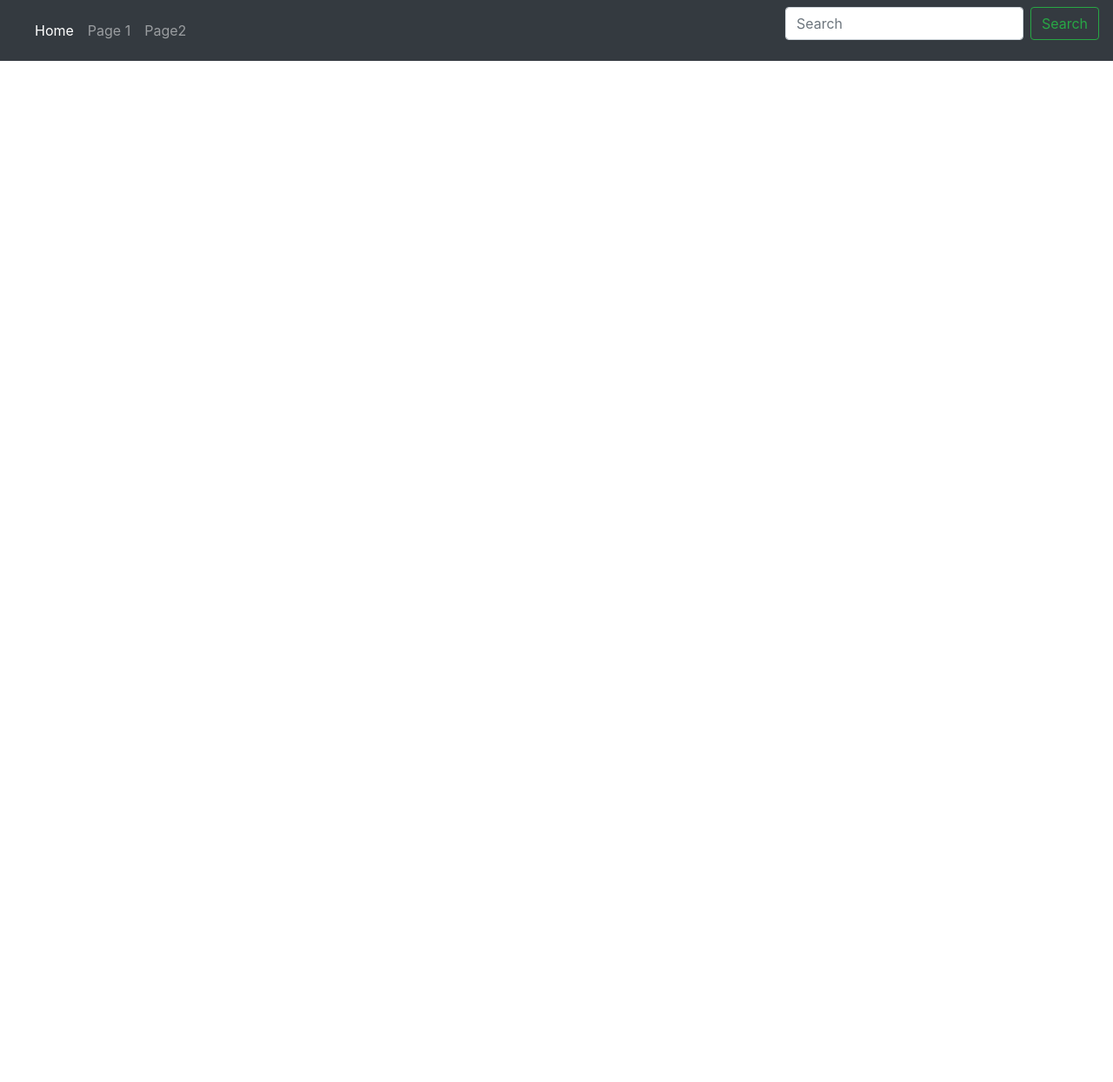
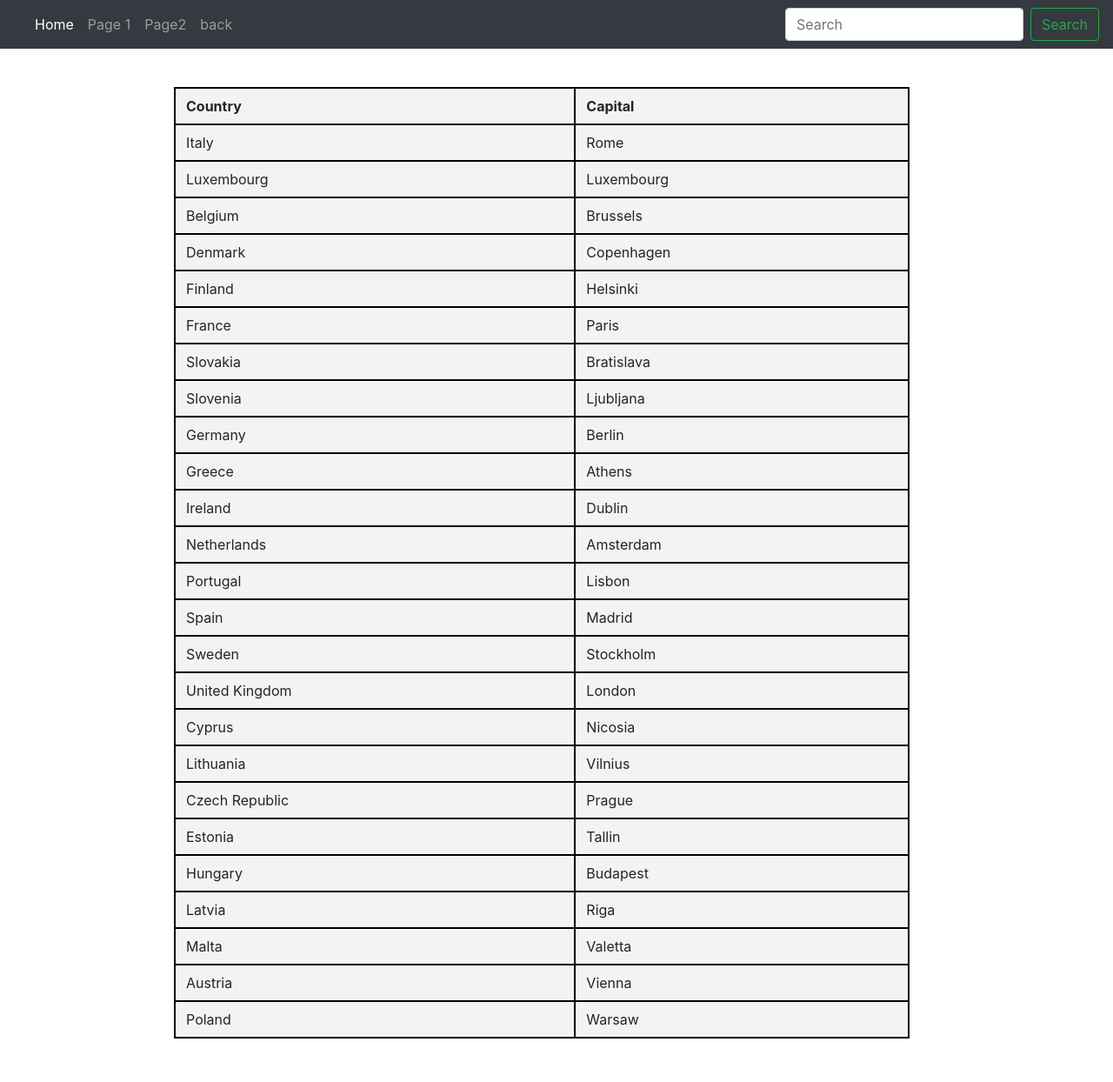
Before and after one commit to Rafaelsousaa/RafaelAlcantara-CA1, a PHP site: page /Page1.php in a window 1280 px wide. Shown: the whole page at 87% size. Before the commit the page ends 70 px from the top, so only its background shows below. Run offline with PHP 8.4, Linux system fonts and the light colour scheme.

Commit message:
Background img
i added a background image

```diff
--- a/Header.php
+++ b/Header.php
@@ -4,6 +4,8 @@
   <link rel="stylesheet" href="assets/css/css/bootstrap.css">
   <link rel="stylesheet" href="assets/css/css/style.css">
   <link rel="stylesheet" href="css/main.css">
+  <link rel="stylesheet" href="css/home.css">
+  <link rel="stylesheet" href="css/page1.css">
 
 </head>
 <body>
@@ -21,6 +23,9 @@
          <li class="nav-item">
           <a class="nav-link" href="Page2.php">Page2</a>
         </li>
+        <li class="nav-item">
+          <a class="nav-link" href="Form.php">back</a>
+        </li>
 
 
       </ul>
--- a/Page1.php
+++ b/Page1.php
@@ -1,12 +1,39 @@
+<!DOCTYPE html>
+<html lang="pt-br">
 <?php include('Header.php');?>
+	<head>
+		<meta charset="UTF-8">
+		<title>CAWEB</title>
+		<link rel="stylesheet" href="css/page1.css">
+   <style>
+         table{
+            table-layout:auto;
+            width:90%;
+            margin :100px 20px 50px 200px;
+            padding: 10px 15px;
+        }
+   </style>
+
+    </head>
+
+	<body>
 
 
 
 
+        <table>
+            <tr><th>Country</th><th>Capital</th></tr>
 
+    <?php
+    $country = array( "Italy"=>"Rome", "Luxembourg"=>"Luxembourg", "Belgium"=> "Brussels", "Denmark"=>"Copenhagen",
+    "Finland"=>"Helsinki", "France" => "Paris", "Slovakia"=>"Bratislava", "Slovenia"=>"Ljubljana", "Germany" => "Berlin",
+    "Greece" => "Athens", "Ireland"=>"Dublin", "Netherlands"=>"Amsterdam", "Portugal"=>"Lisbon", "Spain"=>"Madrid",
+    "Sweden"=>"Stockholm", "United Kingdom"=>"London", "Cyprus"=>"Nicosia", "Lithuania"=>"Vilnius", "Czech Republic"=>"Prague",
+    "Estonia"=>"Tallin", "Hungary"=>"Budapest", "Latvia"=>"Riga","Malta"=>"Valetta", "Austria" => "Vienna", "Poland"=>"Warsaw") ;
 
+    foreach($country as $x => $x_value){
 
+        echo "<tr><td>$x</td><td>$x_value</td></tr>";
+    }
 
-<?php include('footer.php');?>
-</html>
-</header>
+    ?>        </table>
--- /dev/null
+++ b/css/home.css
@@ -0,0 +1,8 @@
+.img{
+
+    background-image: url(../photos/rafael.jpg);
+    background-size: cover;
+    padding: 50px;
+    margin: 200px;
+
+    }
--- /dev/null
+++ b/css/page1.css
@@ -0,0 +1,38 @@
+
+  .table{
+    table-layout:auto;
+    width:90%;
+    margin :100px 20px 50px 2000px;
+    padding: 10px 15px;
+}
+.table{
+    table-layout:auto;
+    width:90%;
+    margin :100px 20px 50px 200px;
+    padding: 10px 15px;
+}
+
+.table, th,td
+ {
+            border:2px solid black;
+            padding: 8px 12px;
+            background-color:#f3f3f3;
+}
+
+         .th{
+            background-color:#708090;
+            text-align:center;
+            color:white;
+        }
+       .table, td:hover{
+            text-align:center;
+            background:white;
+        }
+       .tr:nth-child(even):hover{
+            background-color:pink;
+            color:#191970;
+        }
+        .tr:nth-child(odd):hover{
+            background-color:pink;
+            color:#008080;
+        }
```
Also changed, not shown: Footer.php (+15 -0 lines), Form.php (added, +59 -0 lines), Home.php (+17 -13 lines), Page2.php (+11 -2 lines), css/form.css (added, +8 -0 lines).
